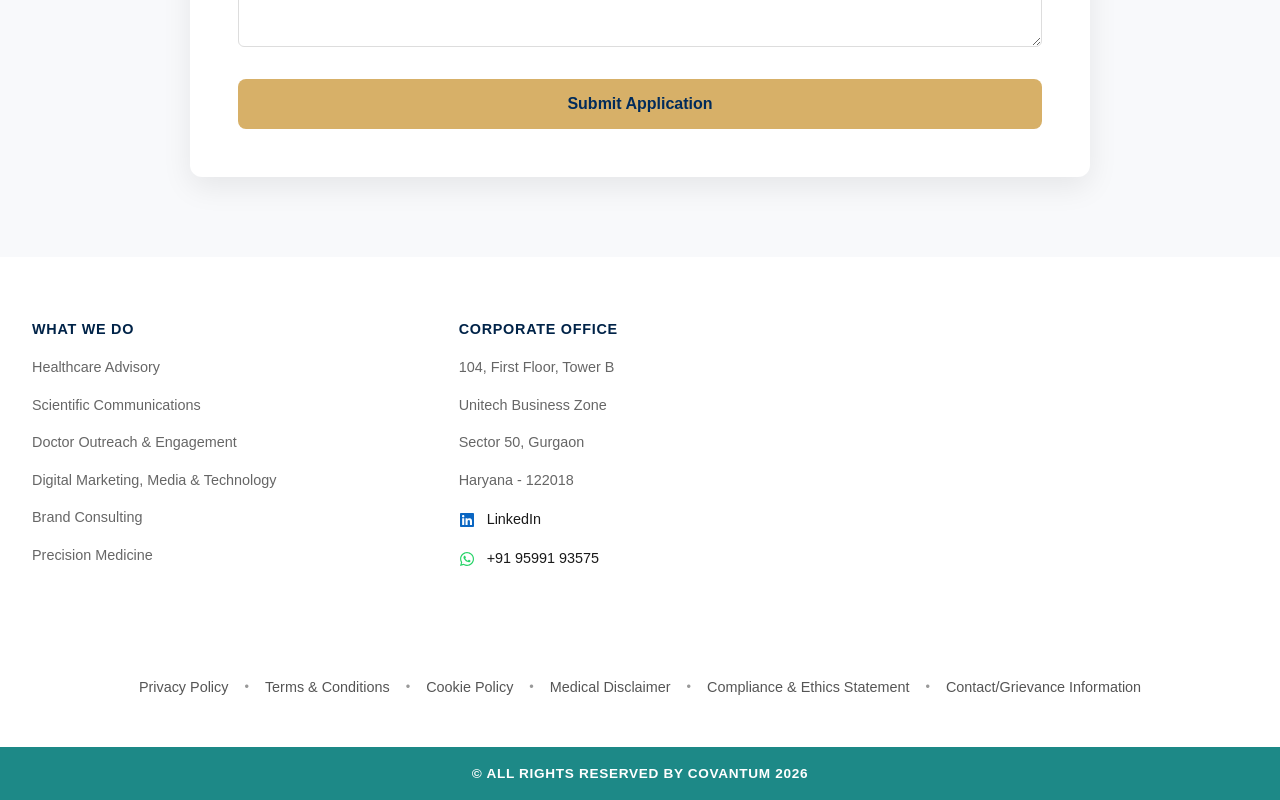
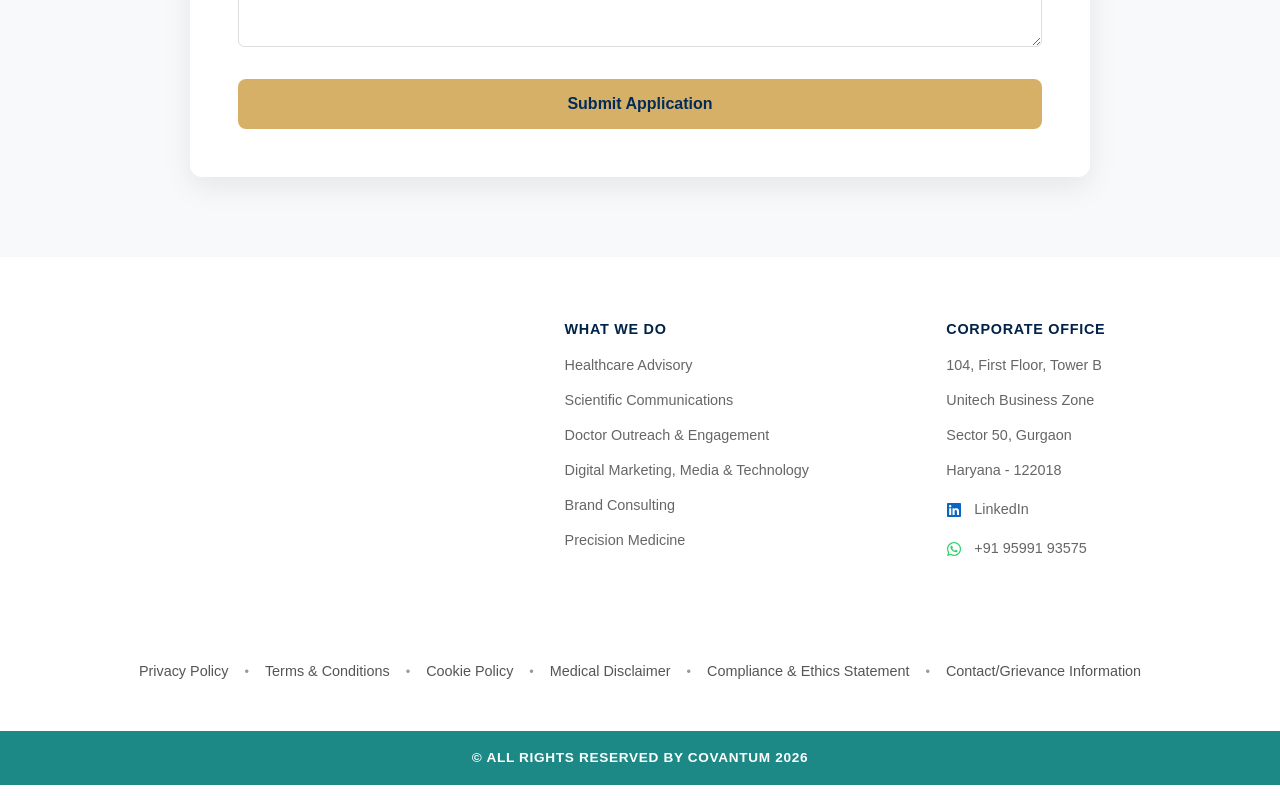
Before and after one commit to shreya-voh/covantum_website, a Next.js app: page /careers in a window 1280 px wide. Shown: the part 1750-2550 px from the top of the page. Built offline with nearby package versions, Linux system fonts and the light colour scheme.

Commit message:
logo addition on the footer

```diff
--- a/app/components/Footer.module.css
+++ b/app/components/Footer.module.css
@@ -1,3 +1,4 @@
+
 .footer {
   background-color: var(--background);
   color: var(--foreground);
@@ -59,6 +60,8 @@
   gap: 2rem;
 }
 
+
+
 @media (min-width: 640px) {
   .linksGrid {
     grid-template-columns: repeat(4, 1fr);
@@ -91,8 +94,11 @@
 }
 
 .linkGroup li {
+    color: #666;
   margin-bottom: 0.8rem;
 }
+
+
 
 .linkGroup a {
   font-size: 0.9rem;
@@ -311,3 +317,69 @@
     gap: 2rem;
   }
 }
+
+.mainGrid {
+  display: grid;
+  grid-template-columns: 1.5fr 1fr 1fr;
+  gap: 80px;
+  align-items: flex-start;
+    justify-items: start;
+}
+
+
+
+.logoSection {
+  max-width: 420px;
+}
+
+.logoImage {
+  width: 240px;
+  height: auto;
+
+  /* Makes navy logo appear white */
+  filter: brightness(0) invert(1);
+}
+
+.companyDesc {
+  margin-top: 20px;
+  line-height: 1.8;
+  color: rgba(255,255,255,0.8);
+  font-size: 15px;
+}
+
+@media (max-width: 992px) {
+  .mainGrid {
+    grid-template-columns: 1fr;
+    gap: 40px;
+  }
+
+  .logoSection {
+    max-width: 100%;
+  }
+}
+
+.logoSection {
+  max-width: 420px;
+  text-align: left;
+  justify-self: start;
+}
+
+.logoImage {
+  display: block;
+  margin: 0;
+}
+
+
+.linkGroup li,
+.linkGroup a {
+  font-size: 0.9rem;
+  color: #666;
+  line-height: 1.6;
+}
+
+@media (prefers-color-scheme: dark) {
+  .linkGroup li,
+  .linkGroup a {
+    color: #bbb;
+  }
+}
--- a/app/components/Footer.tsx
+++ b/app/components/Footer.tsx
@@ -3,10 +3,11 @@
 import Link from 'next/link';
 import { BiLogoFacebook } from 'react-icons/bi';
 import { FaInstagram, FaYoutube, FaLinkedin,FaWhatsapp ,FaEnvelope} from 'react-icons/fa';
-
+import Image from "next/image";
 import { RiTwitterXFill } from 'react-icons/ri';
 import Logo from './Logo';
 import styles from './Footer.module.css';
+
 
 const socialLinks = [
   // { Icon: BiLogoFacebook, url: 'https://www.facebook.com/vohglobal', color: '#1877F2', label: 'Facebook' },
@@ -24,18 +25,45 @@ export default function Footer() {
         <div className={styles.container}>
        <div className={styles.mainGrid}>
 
-            {/* Left Column - Logo & About */}
-            {/* <div className={styles.logoCol}>
-              <div className={styles.logoWrapper}>
-                <Logo />
+  {/* Left Column - Company Logo & Content */}
+
+  <div className={styles.logoSection}>
+  <div
+    style={{
+      display: "flex",
+      flexDirection: "column",
+      alignItems: "flex-start",
+      textAlign: "left",
+      width: "100%",
+    }}
+  >
+
+      <Image
+      src="/cov_logo.png"
+      alt="Covantum Logo"
+      width={190}
+      height={55}
+      style={{
+        filter: "brightness(0) invert(1)",
+        display: "block",
+        marginLeft: 0
+      }}/>
+
+    <p
+      style={{
+        marginTop: "20px",
+        lineHeight: "1.8",
+        maxWidth: "400px",
+      }}
+      className={styles.companyDesc}
+    >
+     Covantum is where healthcare companies, brands, and medical professionals come to think more clearly, communicate more effectively, and grow with purpose.
+
+    </p>
   </div>
-              <p className={styles.desc}>
-                Covantum is a healthcare advisory and communications firm built at the intersection of science, strategy, data, and emerging technology.
-              </p>
-            </div> */}
+</div>
 
-            {/* Right Columns - Links Grid */}
-            <div className={styles.linksGrid}>
+  {/* Center Column */}
   <div className={styles.linkGroup}>
     <h4>What We Do</h4>
     <ul>
@@ -47,22 +75,20 @@ export default function Footer() {
       <li><Link href="#">Precision Medicine</Link></li>
     </ul>
   </div>
-<div className={styles.linkGroup}>
+
+  {/* Right Column */}
+  <div className={styles.linkGroup } >
     <h4>Corporate Office</h4>
 
-  <ul>
-    <li><Link href="#">104, First Floor, Tower B</Link></li>
-    <li><Link href="#">Unitech Business Zone</Link></li>
-    <li><Link href="#">Sector 50, Gurgaon</Link></li>
-    <li><Link href="#">Haryana - 122018</Link></li>
+    <ul >
+      <li>104, First Floor, Tower B</li>
+      <li>Unitech Business Zone</li>
+      <li>Sector 50, Gurgaon</li>
+      <li>Haryana - 122018</li>
     </ul>
 
     <div className={styles.contactInfo}>
-    <FaLinkedin
-      size={16}
-      style={{ color: "#0A66C2" }}
-    />
-
+      <FaLinkedin size={16} style={{ color: "#0A66C2" }} />
       <Link
         href="https://www.linkedin.com/company/vohglobal/?viewAsMember=true"
         target="_blank"
@@ -70,12 +96,9 @@ export default function Footer() {
         LinkedIn
       </Link>
     </div>
+
     <div className={styles.contactInfo}>
-    <FaWhatsapp
-      size={16}
-      style={{ color: "#25D366" }}
-    />
-
+      <FaWhatsapp size={16} style={{ color: "#25D366" }} />
       <Link
         href="https://wa.me/919599193575"
         target="_blank"
@@ -83,57 +106,6 @@ export default function Footer() {
         +91 95991 93575
       </Link>
     </div>
-</div>
-
-{/* <div className={styles.linkGroup}>
-  <h4>Registered Office</h4>
-
-  <ul>
-    <li><Link href="#">8B/Tower 3, The Hibiscus</Link></li>
-    <li><Link href="#">Sector 50, Nirvana Country</Link></li>
-    <li><Link href="#">South City, Gurgaon</Link></li>
-    <li><Link href="#">Haryana - 122018</Link></li>
-  </ul>
-  <div className={styles.contactInfo}>
-  <FaEnvelope
-    size={16}
-    style={{ color: "#FFFFFF" }}
-  />
-
-  <Link href="mailto:contact@covantum.com">
-    info@covantum.com
-  </Link>
-</div>
-</div> */}
-              {/* <div className={styles.linkGroup}>
-                <h4>COVANTUM TV</h4>
-                <ul>
-                  <li><Link href="#">Expert Speaks</Link></li>
-                  <li><Link href="#">Daily Broadcast</Link></li>
-                </ul>
-                <h4 className={styles.mt4}><Link href="#">PODCAST</Link></h4>
-              </div>
-
-              <div className={styles.linkGroup}>
-                <h4>EXCLUSIVE</h4>
-                <ul>
-                  <li><Link href="#">Brands In Focus</Link></li>
-                  <li><Link href="#">Idea Leader</Link></li>
-                  <li><Link href="#">Listicles</Link></li>
-                  <li><Link href="#">Editorials</Link></li>
-                  <li><Link href="#">Knowledge Hub</Link></li>
-                </ul>
-              </div>
-
-              <div className={styles.linkGroup}>
-                <h4>EVENTS</h4>
-                <ul>
-                  <li><Link href="#">Health Awareness</Link></li>
-                  <li><Link href="#">Conferences & Summits</Link></li>
-                  <li><Link href="#">Brand Solutions</Link></li>
-                </ul>
-                <h4 className={styles.mt4}><Link href="#">PRODUCTS</Link></h4>
-              </div> */}
   </div>
 
 </div>
--- a/app/components/Logo.tsx
+++ b/app/components/Logo.tsx
@@ -1,22 +1,49 @@
+// import Image from 'next/image';
+// import styles from './Logo.module.css';
+
+// interface LogoProps {
+//   variant?: 'full' | 'compact';
+// }
+
+// export default function Logo({ variant = 'compact' }: LogoProps) {
+//   return (
+//     <div className={styles.logoContainer}>
+//       {/* Logo Image */}
+//       <Image
+//   src="/cov_logo.png"
+//   alt="Covantum Logo"
+//   // width={160}
+//   // height={45}
+//     width={190}
+//   height={55}
+// />
+//     </div>
+//   );
+// }
+
+
 import Image from 'next/image';
 import styles from './Logo.module.css';
 
 interface LogoProps {
   variant?: 'full' | 'compact';
+  white?: boolean;
 }
 
-export default function Logo({ variant = 'compact' }: LogoProps) {
+export default function Logo({
+  variant = 'compact',
+  white = false,
+}: LogoProps) {
   return (
     <div className={styles.logoContainer}>
-      {/* Logo Image */}
       <Image
-  src="/cov_logo.png"
-  alt="Covantum Logo"
-  // width={160}
-  // height={45}
-    width={190}
-  height={55}
-/>
+        src="/cov_logo.png"
+        alt="Covantum Logo"
+        width={190}
+        height={55}
+        className={white ? styles.whiteLogo : ''}
+      />
+
     </div>
   );
 }
--- a/app/components/PracticeAreas.tsx
+++ b/app/components/PracticeAreas.tsx
@@ -18,8 +18,8 @@ const practices = [
     colorClass: styles.teal
   },
   {
-    title: "Doctor Outreach & Engagement",
-    desc: "Multi-channel programmes connecting healthcare brands with clinicians — continuing medical education support, webinars, podcasts for doctors, and scientific community building.",
+    title: "Doctor  & Engagement",
+    desc: "Multi-channel programmes connecting healthcare brands with clinicians — continuing medical education support, webinars, podcasts for doctors, and scientific community building according to regulatory compliance.",
     icon: <BarChart3 size={32} />,
     colorClass: styles.navy
   },
--- a/app/layout.tsx
+++ b/app/layout.tsx
@@ -8,7 +8,7 @@ const montserrat = Montserrat({
 });
 
 export const metadata: Metadata = {
-  title: "Covantum | Healthcare Advisory & Communications",
+  title: "Covantum | Healthcare Advisory & Communication",
   description: "Covantum is where healthcare companies, brands, and medical professionals come to think more clearly, communicate more effectively, and grow with purpose.",
 };
 
--- a/app/page.tsx
+++ b/app/page.tsx
@@ -32,7 +32,7 @@ export default function Home() {
               <span style={{ color: 'var(--color-teal)' }}>happens to communicate exceptionally well.</span>
             </h2>
             <p style={{ fontSize: '1.1rem', color: '#555', lineHeight: '1.8' }}>
-              Founded by healthcare professionals with deep roots in medical education, research, and digital media, Covantum is not a generalist agency that works in healthcare. We partner with healthcare companies, brands, and medical professionals to translate complex clinical knowledge into clear, credible, and impactful communication.
+              Founded by healthcare professionals with deep roots in medical education, research, and digital media, Covantum is not a generalist agency support that works in healthcare. We partner with healthcare companies, brands, and medical professionals to translate complex clinical knowledge into clear, credible, and impactful communication.
             </p>
           </div>
         </section>
```
Also changed, not shown: app/about/page.tsx (+4 -4 lines). Lines whose indentation alone changed are shown as unchanged.
